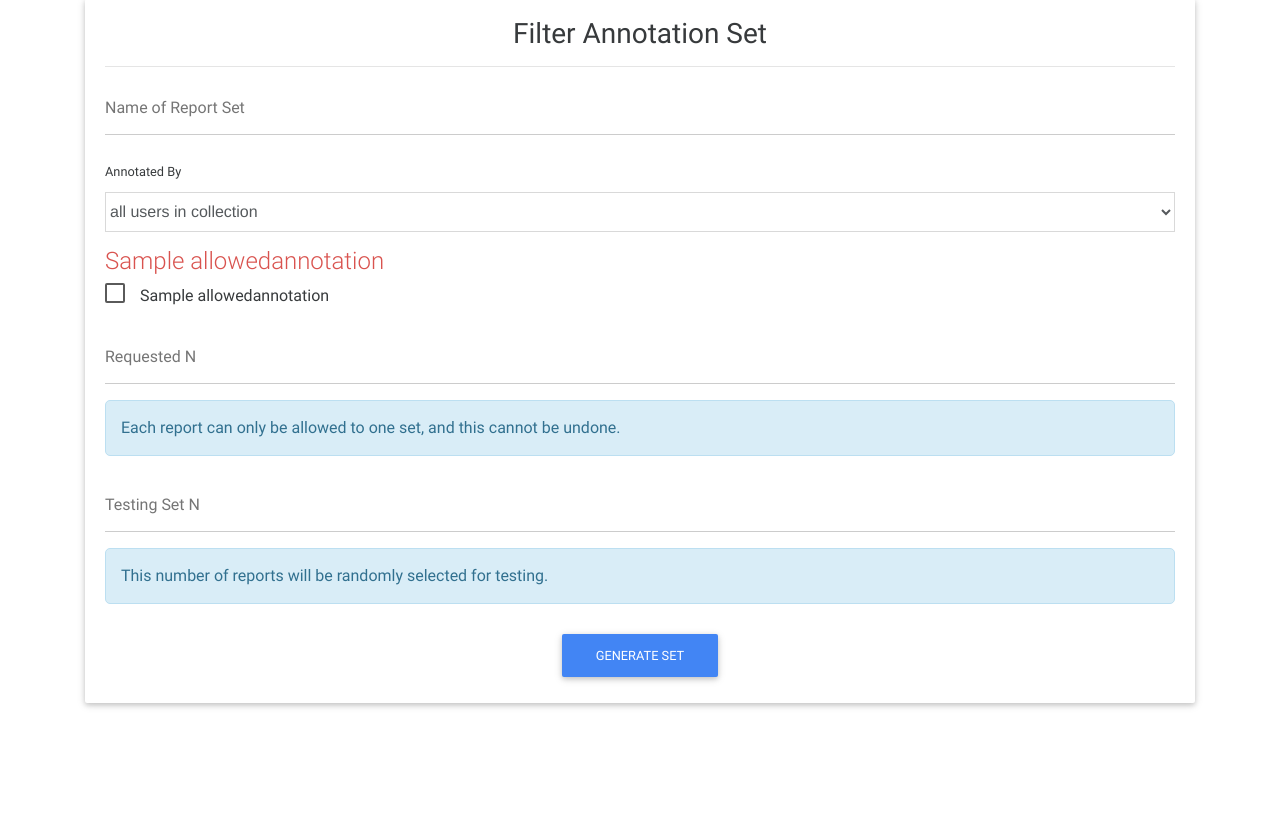
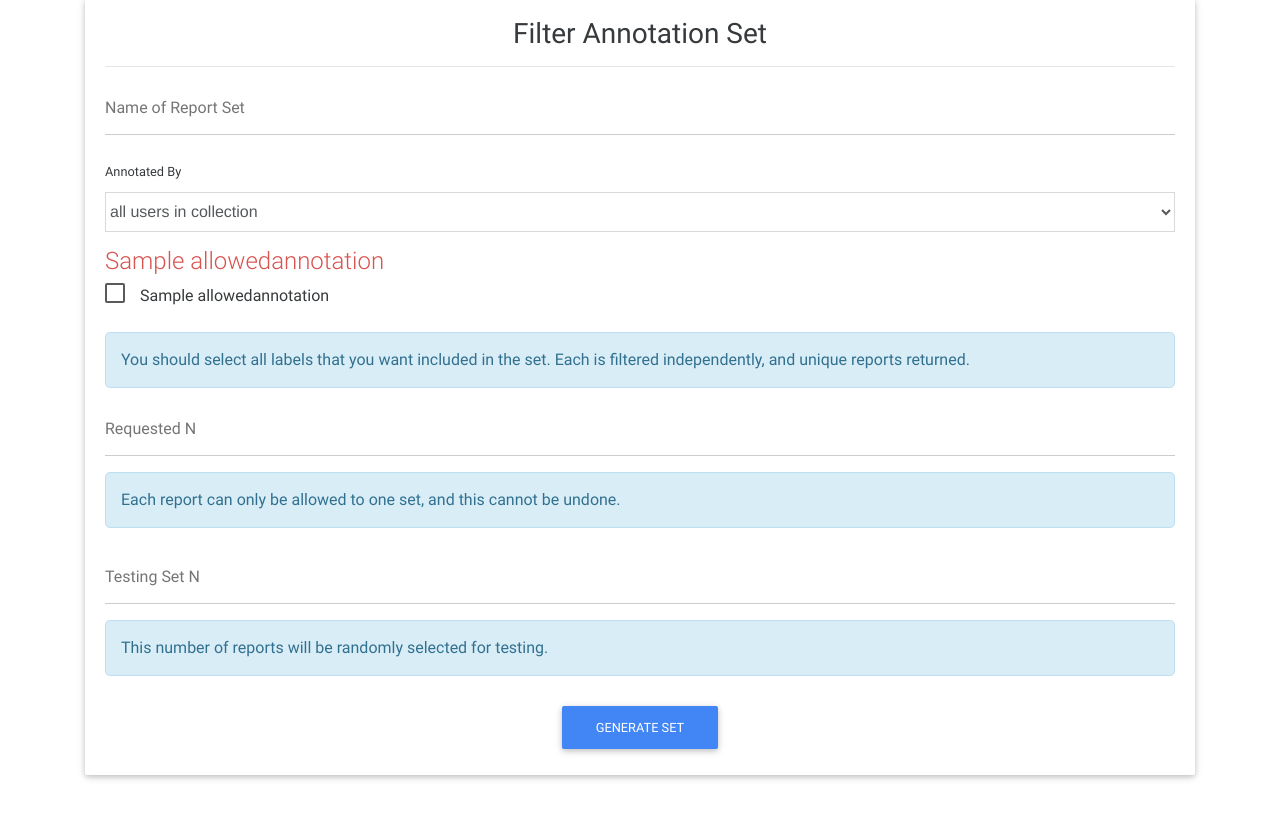
Before and after one commit to radinformatics/whatisit, a Django app: page /filter/1/create in a window 1280 px wide. Shown: the part 203-1022 px from the top of the page. Before the commit the page ends 911 px from the top, so only its background shows below. Run offline with Django 3.2, Linux system fonts and the light colour scheme; a user stored in the database is signed in; tables that the repository leaves empty hold one stand-in row (values such as "Sample post"); parts of the project's set-up code (start-up, migrations or seed data) failed here and were passed over; some libraries are stand-ins or nearby versions.

Commit message:
modified:   whatisit/apps/wordfish/models.py 	modified:   whatisit/apps/wordfish/templates/reports/create_annotation_set.html 	modified:   whatisit/apps/wordfish/templates/reports/report_collection_details.html 	modified:   whatisit/apps/wordfish/utils.py 	modified:   whatisit/apps/wordfish/views.py

```diff
--- a/whatisit/apps/wordfish/models.py
+++ b/whatisit/apps/wordfish/models.py
@@ -158,6 +158,7 @@ class Report(models.Model):
 class ReportSet(models.Model):
     '''A report set is a particular subset of reports with permissions for users to annotate
     '''
+    name = models.CharField(max_length=250, null=False, blank=False)
     add_date = models.DateTimeField('date published', auto_now_add=True)
     modify_date = models.DateTimeField('date modified', auto_now=True)
     annotators = models.ManyToManyField(User,related_name="users_allowed_annotation",related_query_name="users_allowed_collection", blank=True,verbose_name="Users allowed to annotate report set.")
--- a/whatisit/apps/wordfish/templates/reports/create_annotation_set.html
+++ b/whatisit/apps/wordfish/templates/reports/create_annotation_set.html
@@ -52,6 +52,7 @@
                </fieldset>
                {% endfor %}
             {% endfor %}
+            <p style="border-radius:5px;" class="alert alert-info">You should select all labels that you want included in the set. Each is filtered independently, and unique reports returned.</p>
 
             <!-- Requested Count -->
             <div class="md-form">
--- a/whatisit/apps/wordfish/utils.py
+++ b/whatisit/apps/wordfish/utils.py
@@ -1,3 +1,4 @@
+from django.contrib.auth.models import User
 from django.core.files.uploadedfile import UploadedFile, InMemoryUploadedFile
 from django.core.files.base import ContentFile
 from django.core.files import File
@@ -5,6 +6,7 @@ from django.db.models.aggregates import Count
 from itertools import chain
 from whatisit.apps.wordfish.models import Report, AllowedAnnotation, Annotation
 from whatisit.settings import MEDIA_ROOT
+import numpy
 import shutil
 import os
 import re
@@ -25,12 +27,11 @@ def get_collection_annotators(collection):
     the collection
     :param collection: the collection object to use
     '''
-    annotations = get_allowed_annotations(collection) #all annotations in collection
-    # STOPPED HERE - need to write this query to go from
-    # Allowed Annotations for a collection filtered to Annotations, then get unique users
-
-    owner = collection.owner
-    return list(chain(contributors,[owner]))
+    annotators = Annotation.objects.filter(reports__collection=collection).values('annotator').distinct()
+    unique_annotators = [x['annotator'] for x in list(annotators)]
+    unique_annotators = numpy.unique(unique_annotators).tolist()
+    annotators = User.objects.filter(id__in=unique_annotators)
+    return annotators
 
 
 def get_annotation_counts(collection,reports=None):
--- a/whatisit/apps/wordfish/views.py
+++ b/whatisit/apps/wordfish/views.py
@@ -391,7 +391,7 @@ def create_annotation_session(request,cid):
                 messages.warning(request, 'You have an annotation session in progress. Creating a new set will override it.')
 
         # Get collection annotators
-        users = get_collection_annotators(collection)
+        users = get_collection_users(collection)
 
         allowed_annotations = get_allowed_annotations(collection,return_objects=False)
         context = {"users": users,
@@ -480,7 +480,7 @@ def create_annotation_set(request,cid):
     '''
     collection = get_report_collection(request,cid)
     if has_collection_edit_permission(request,collection):
-        users = get_collection_users(collection)
+        users = get_collection_annotators(collection)
         allowed_annotations = get_allowed_annotations(collection,return_objects=False)
         context = {"users": users,
                    "collection": collection,
@@ -549,12 +549,14 @@ def save_annotation_set(request,cid):
             # Otherwise, save the new report set
             report_set = ReportSet.objects.create(collection=collection,
                                                   number_tests=N,
-                                                  passing_tests=testing_set,
-                                                  reports=selections)
+                                                  name=set_name,
+                                                  passing_tests=testing_set)
             report_set.save()
 
             # Set creator should be allowed to see it
             report_set.annotators.add(request.user)
+            report_set.reports = selections
+            report_set.save()
 
     return view_report_collection(request,cid)
 
```
Also changed, not shown: whatisit/apps/wordfish/templates/reports/report_collection_details.html (+6 -8 lines).
